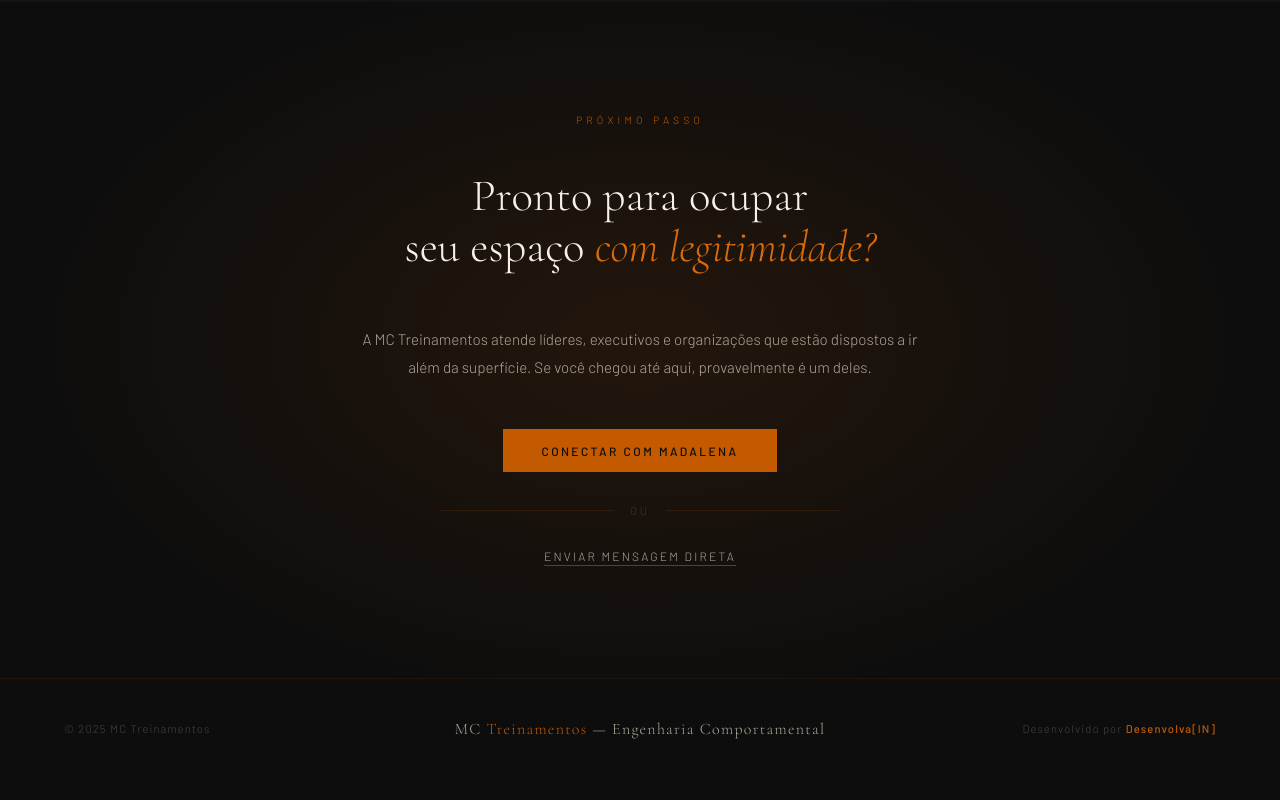
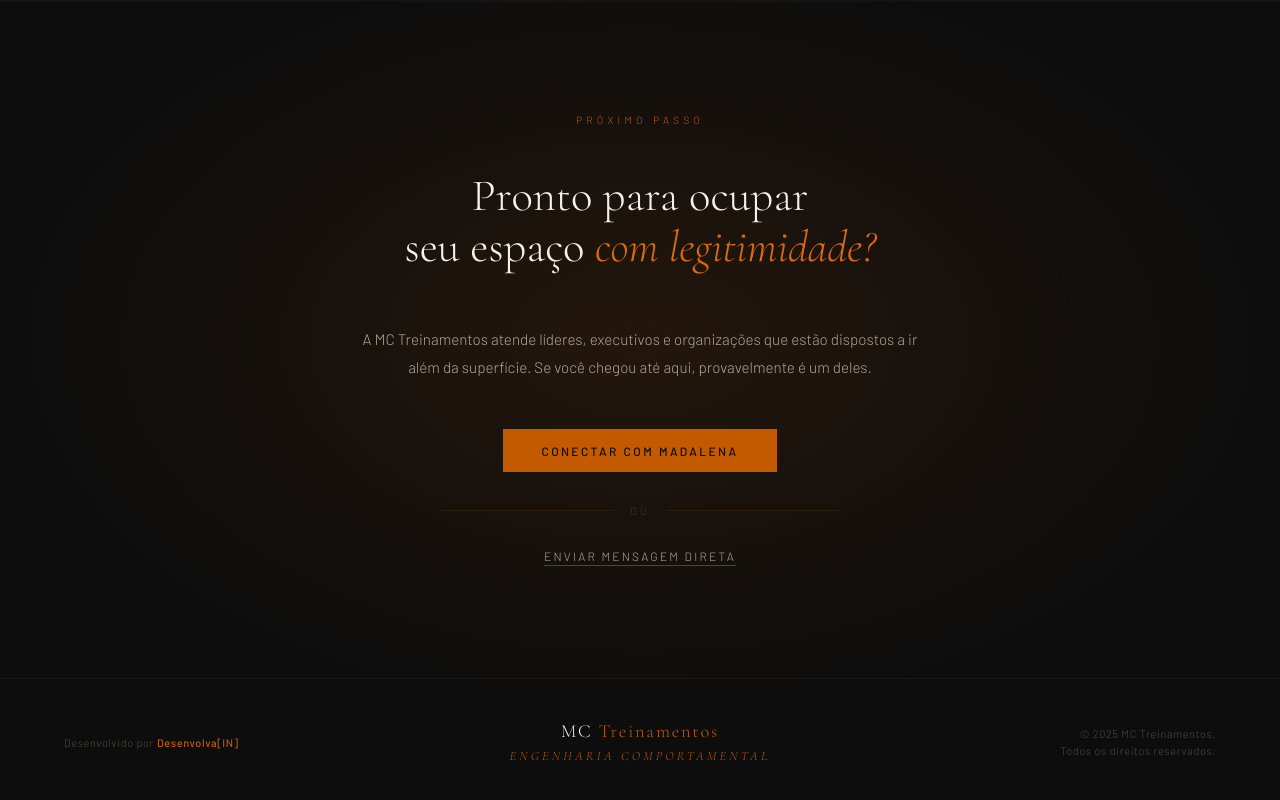
Before and after one commit to crisqua/MCVENDAS_HK, a plain HTML site: page index.html in a window 1280 px wide. Shown: the part 3987-4787 px from the top of the page. Before the commit the page ends 4766 px from the top, so only its background shows below. Drawn offline with nearby package versions, Linux system fonts and the light colour scheme.

Commit message:
first commit

```diff
--- a/index.html
+++ b/index.html
@@ -483,17 +483,22 @@
     border-top: 1px solid rgba(196,90,0,.1);
   }
   .footer-brand {
-    font-family: var(--serif); font-size: 1rem; color: var(--white-dim);
-    letter-spacing: .08em; text-align: center;
+    font-family: var(--serif); font-size: 1.15rem; color: var(--white);
+    letter-spacing: .1em; text-align: center; line-height: 1.4;
   }
   .footer-brand span { color: var(--orange); }
+  .footer-brand em {
+    font-style: italic; font-size: .8rem;
+    letter-spacing: .25em; text-transform: uppercase;
+    color: var(--orange); display: block; margin-top: .2rem;
+  }
   .footer-copy {
-    font-size: .7rem; letter-spacing: .1em;
-    color: rgba(176,168,152,.35);
+    font-size: .68rem; letter-spacing: .06em; line-height: 1.6;
+    color: rgba(176,168,152,.4); text-align: right;
   }
   .footer-dev {
-    font-size: .7rem; letter-spacing: .1em;
-    color: rgba(176,168,152,.35); text-align: right;
+    font-size: .68rem; letter-spacing: .06em;
+    color: rgba(176,168,152,.4);
   }
   .footer-dev strong { color: var(--orange); font-weight: 500; }
 
@@ -827,9 +832,9 @@
 
 <!-- FOOTER -->
 <footer>
-  <div class="footer-copy">© 2025 MC Treinamentos</div>
-  <div class="footer-brand">MC <span>Treinamentos</span> — Engenharia Comportamental</div>
   <div class="footer-dev">Desenvolvido por <strong>Desenvolva[IN]</strong></div>
+  <div class="footer-brand">MC <span>Treinamentos</span><br><em>Engenharia Comportamental</em></div>
+  <div class="footer-copy">© 2025 MC Treinamentos.<br>Todos os direitos reservados.</div>
 </footer>
 
 <script>
```
